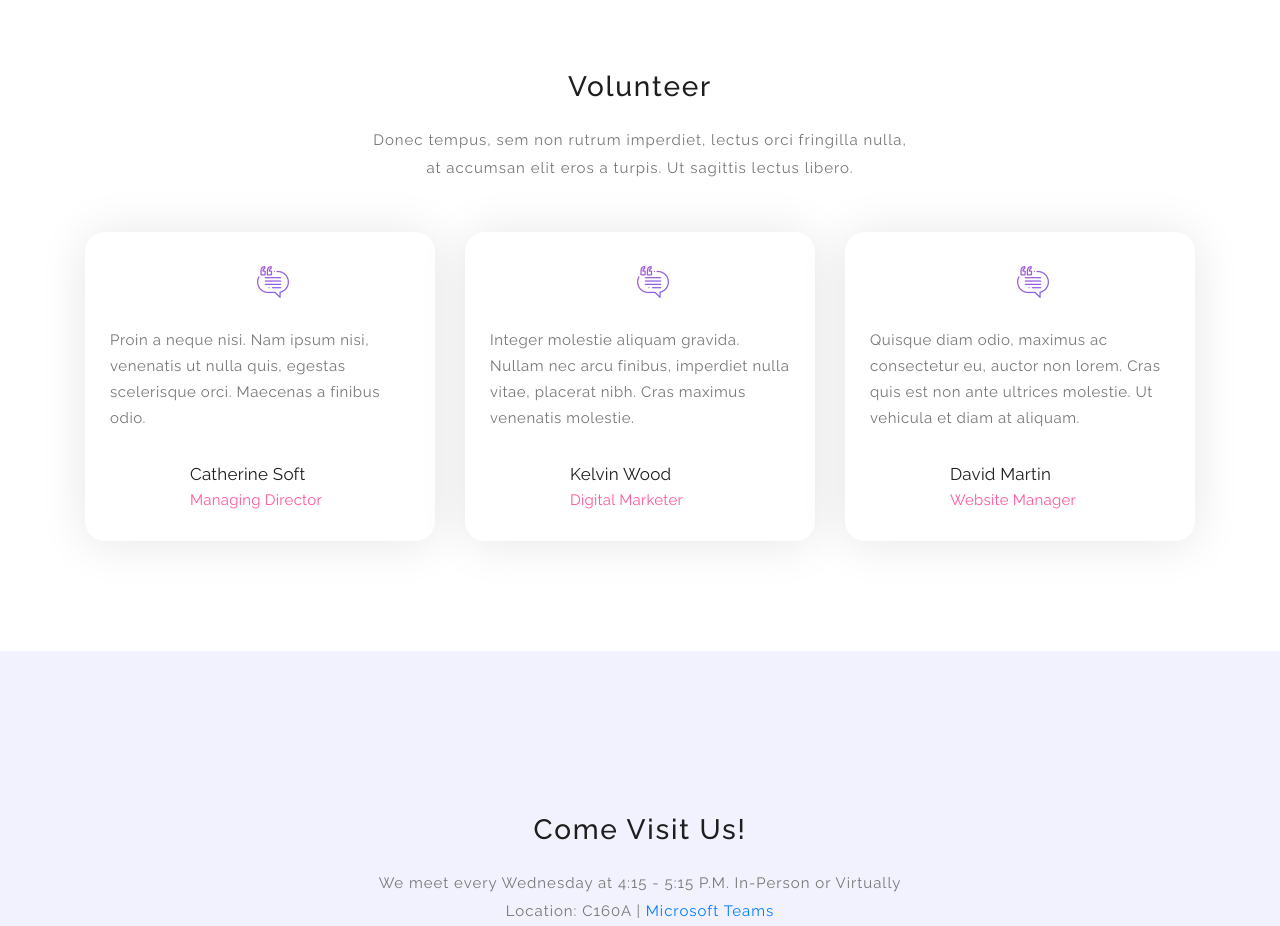
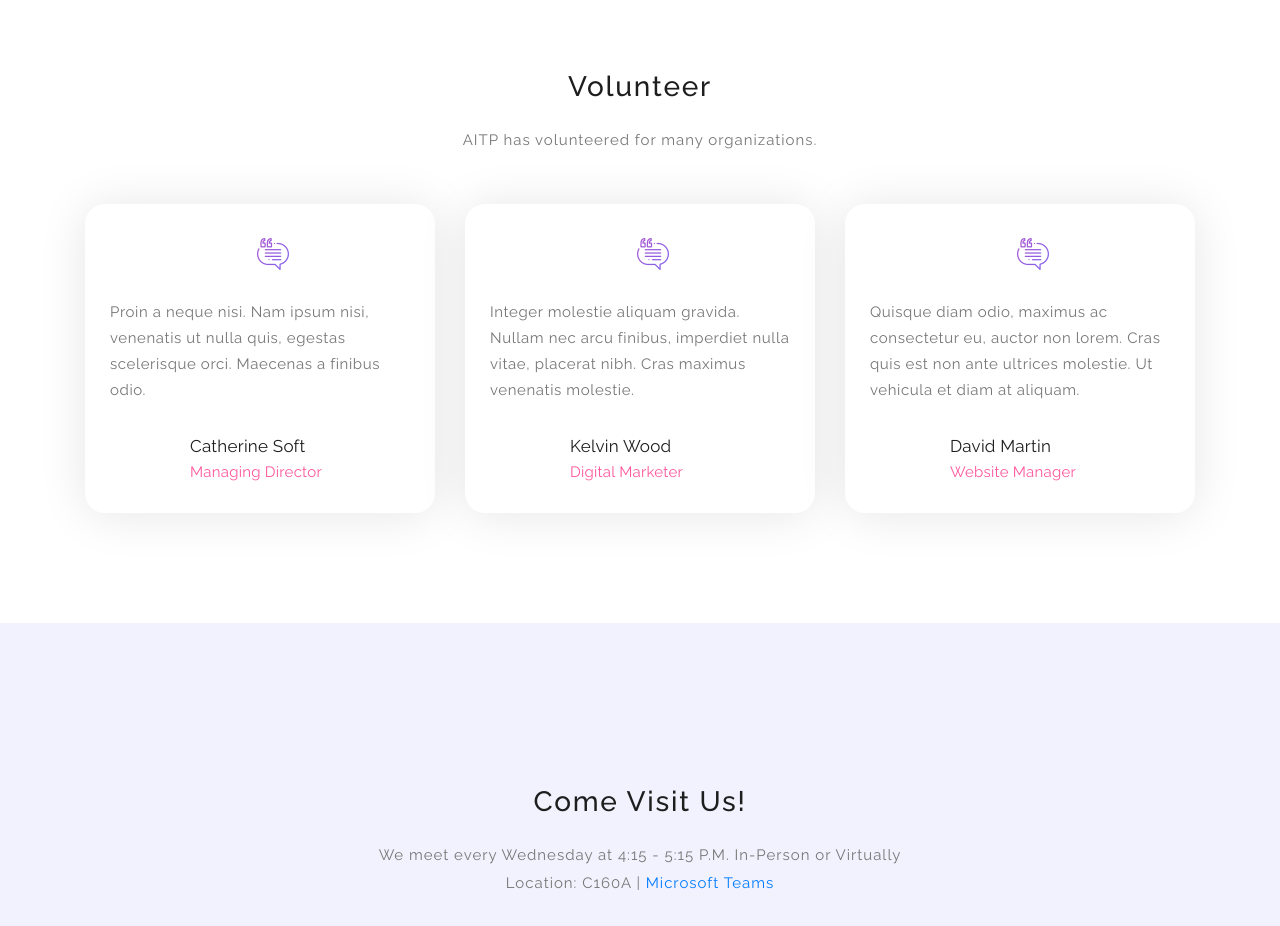
Before and after one commit to BhuwanTiwari2002/AITPWebsite, a plain HTML site: page WebRedesign/index.html in a window 1280 px wide. Shown: the part 2820-3746 px from the top of the page. Drawn offline with Linux system fonts and the light colour scheme.

Commit message:
Changed volunteer section

```diff
--- a/WebRedesign/index.html
+++ b/WebRedesign/index.html
@@ -273,7 +273,7 @@ https://templatemo.com/tm-535-softy-pinko
                 </div>
                 <div class="offset-lg-3 col-lg-6">
                     <div class="center-text">
-                        <p>Donec tempus, sem non rutrum imperdiet, lectus orci fringilla nulla, at accumsan elit eros a turpis. Ut sagittis lectus libero.</p>
+                        <p>AITP has volunteered for many organizations.</p>
                     </div>
                 </div>
             </div>
```
